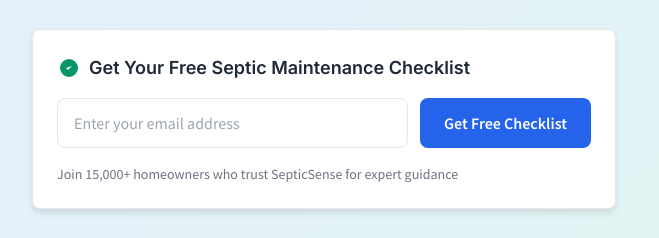
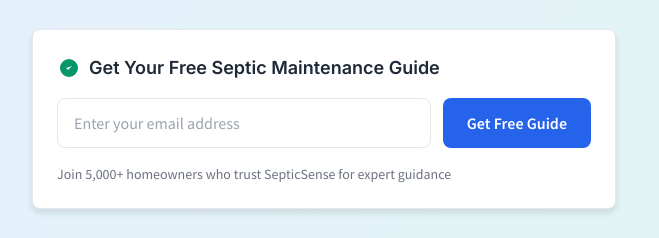
Before and after one commit to septicsense/septic-sense, a website: page pages/homepage.html in a window 1280 px wide. Shown: the part 526-764 px from the top of the page, 0-659 px from the left. Drawn offline with Linux system fonts and the light colour scheme.

Commit message:
Update homepage.html

```diff
--- a/pages/homepage.html
+++ b/pages/homepage.html
@@ -84,16 +84,16 @@
                             <svg class="w-6 h-6 text-secondary mr-2" fill="currentColor" viewBox="0 0 24 24">
                                 <path d="M9 12l2 2 4-4m6 2a9 9 0 11-18 0 9 9 0 0118 0z"/>
                             </svg>
-                            <h3 class="text-lg font-heading font-semibold text-text-primary">Get Your Free Septic Maintenance Checklist</h3>
+                            <h3 class="text-lg font-heading font-semibold text-text-primary">Get Your Free Septic Maintenance Guide</h3>
                         </div>
                         <form id="hero-email-form" class="space-y-4">
                             <div class="flex flex-col sm:flex-row gap-3">
                                 <input type="email" id="hero-email" placeholder="Enter your email address" required class="flex-1 px-4 py-3 border border-border rounded-lg focus:ring-2 focus:ring-primary focus:border-primary outline-none transition-colors" />
                                 <button type="submit" class="bg-primary hover:bg-primary-700 text-white px-6 py-3 rounded-lg font-semibold transition-colors hover-scale">
-                                    Get Free Checklist
+                                    Get Free Guide
                                 </button>
                             </div>
-                            <p class="text-sm text-text-secondary">Join 15,000+ homeowners who trust SepticSense for expert guidance</p>
+                            <p class="text-sm text-text-secondary">Join 5,000+ homeowners who trust SepticSense for expert guidance</p>
                         </form>
                     </div>
 
```
